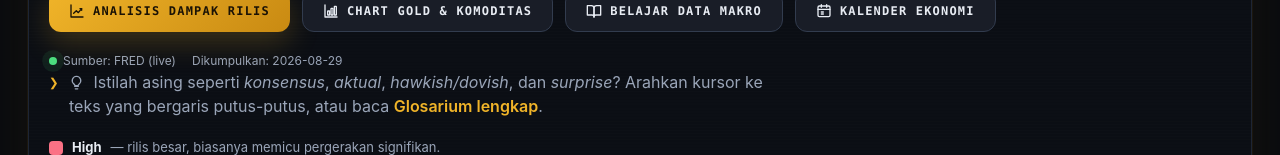
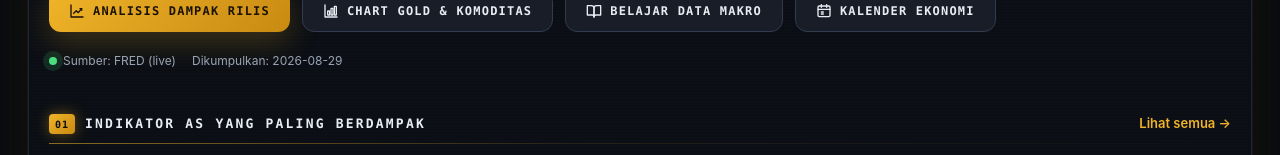
Before and after one commit to traderaden-web/fx-macro-dashboard, a Next.js app: page / in a window 1280 px wide. Shown: the part 797-952 px from the top of the page. Built offline with nearby package versions, Linux system fonts and the light colour scheme; no server answers.

Commit message:
R48: hapus GlossaryHint + ImpactLegend dari beranda (teks 'Istilah asing…' & legenda High/Medium/Low/▲▼) — atas permintaan user. Komponen di Legend.jsx tetap ada (tak dipakai lagi). Smoke 93/93, SSR beranda verified tanpa teks tsb.

```diff
--- a/app/page.jsx
+++ b/app/page.jsx
@@ -5,7 +5,6 @@ import StatCard from "../components/StatCard";
 import Onboarding from "../components/Onboarding";
 import TopNews from "../components/TopNews";
 import { IconAnalytics, IconCalendar, IconChart, IconLearn } from "../components/Icons";
-import { ImpactLegend, GlossaryHint } from "../components/Legend";
 import { ImpactBadge, CountryFlag } from "../components/Badges";
 import { UPCOMING } from "../data/calendar";
 import BootScreen from "../components/BootScreen";
@@ -108,8 +107,6 @@ export default async function Home() {
           <span><span className="pulse-dot" /> Sumber: FRED (live)</span>
           <span>Dikumpulkan: {SEED_META.generated?.slice(0, 10) || "—"}</span>
         </div>
-        <GlossaryHint />
-        <ImpactLegend />
       </section>
 
       <section className="section">
```
